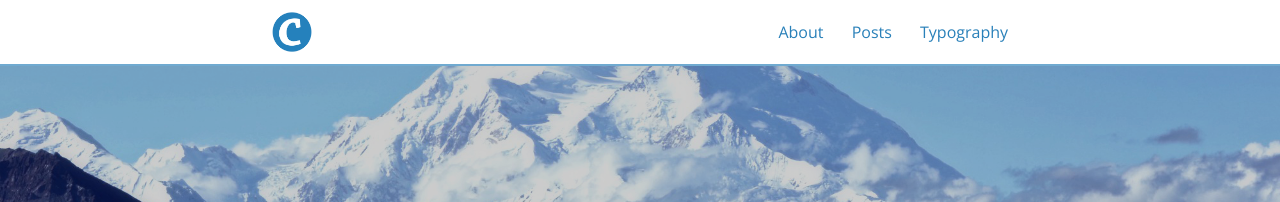
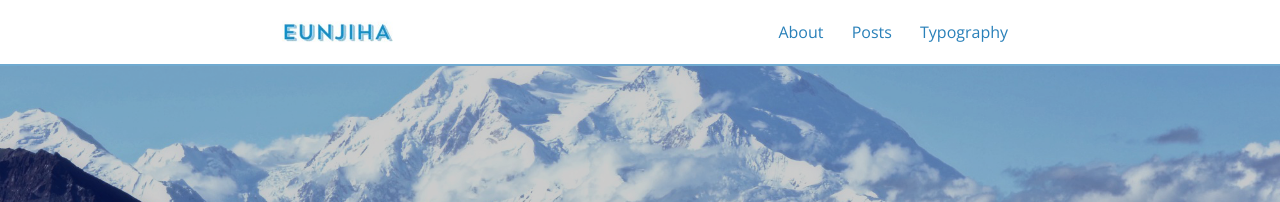
Before and after one commit to EUNJIHA/eunjiha.github.io, a Jekyll site: the page built from index.html, in a window 1280 px wide. Shown: the top 202 px of the page. Built offline with Jekyll 4.4.1, drawn with Linux system fonts in a browser that asks for light colours; nearby versions of some CDN libraries; the list of posts is cut into pages by our own code.

Commit message:
image changed

```diff
--- a/_config.yml
+++ b/_config.yml
@@ -21,7 +21,7 @@ description: >
 baseurl: "" # the subpath of your site, e.g. /blog/
 url: https://eunjiha.github.io # the base hostname & protocol for your site
 cover: "/assets/header_image.jpg"
-logo: "/assets/logo.png"
+logo: "/assets/logo2.jpg"
 
 # Build settings
 markdown: kramdown
@@ -192,12 +192,12 @@ social:
 # These are for automatically generating sharing metadata for FB and Twitter
 # OS Protocol is for sharing the source of your site, if you're interested. For more, see osprotocol.com
 protocols:
-    fb_image: "/assets/logo.png"
+    fb_image: "/assets/logo2.jpg"
     fb_image_width: 612
     fb_image_height: 605
     fb_image_type: "image/png"
 
-    twitter_image: "/assets/logo.png"
+    twitter_image: "/assets/logo2.jpg"
 
     os_repo: "https://github.com/bencentra/centrarium.com"
     os_rcs_type: "git"
```
Also changed, not shown: assets/logo.jpg (added), assets/logo.png (deleted), assets/logo2.jpg (added), assets/logo3.jpg (added).
